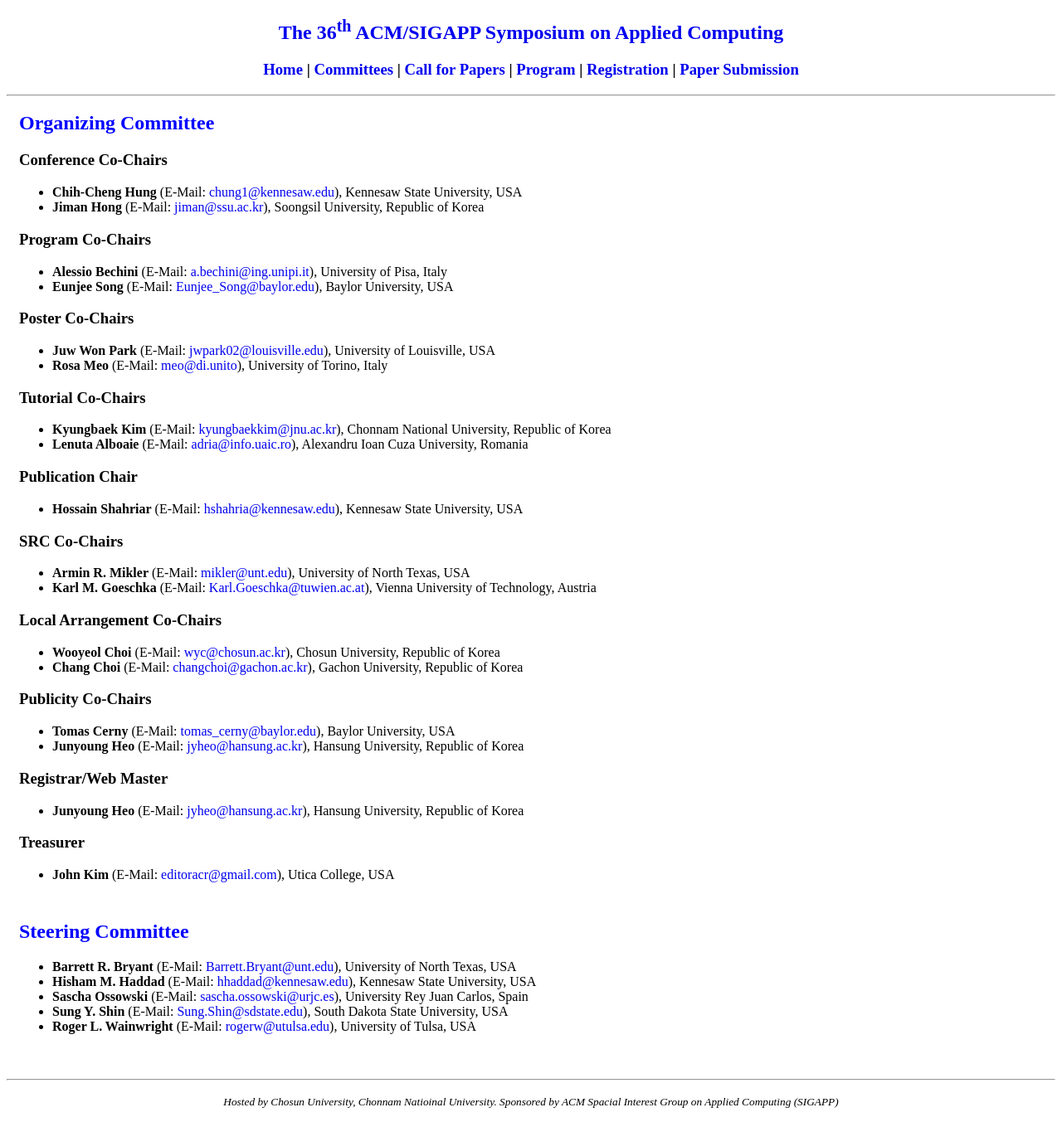
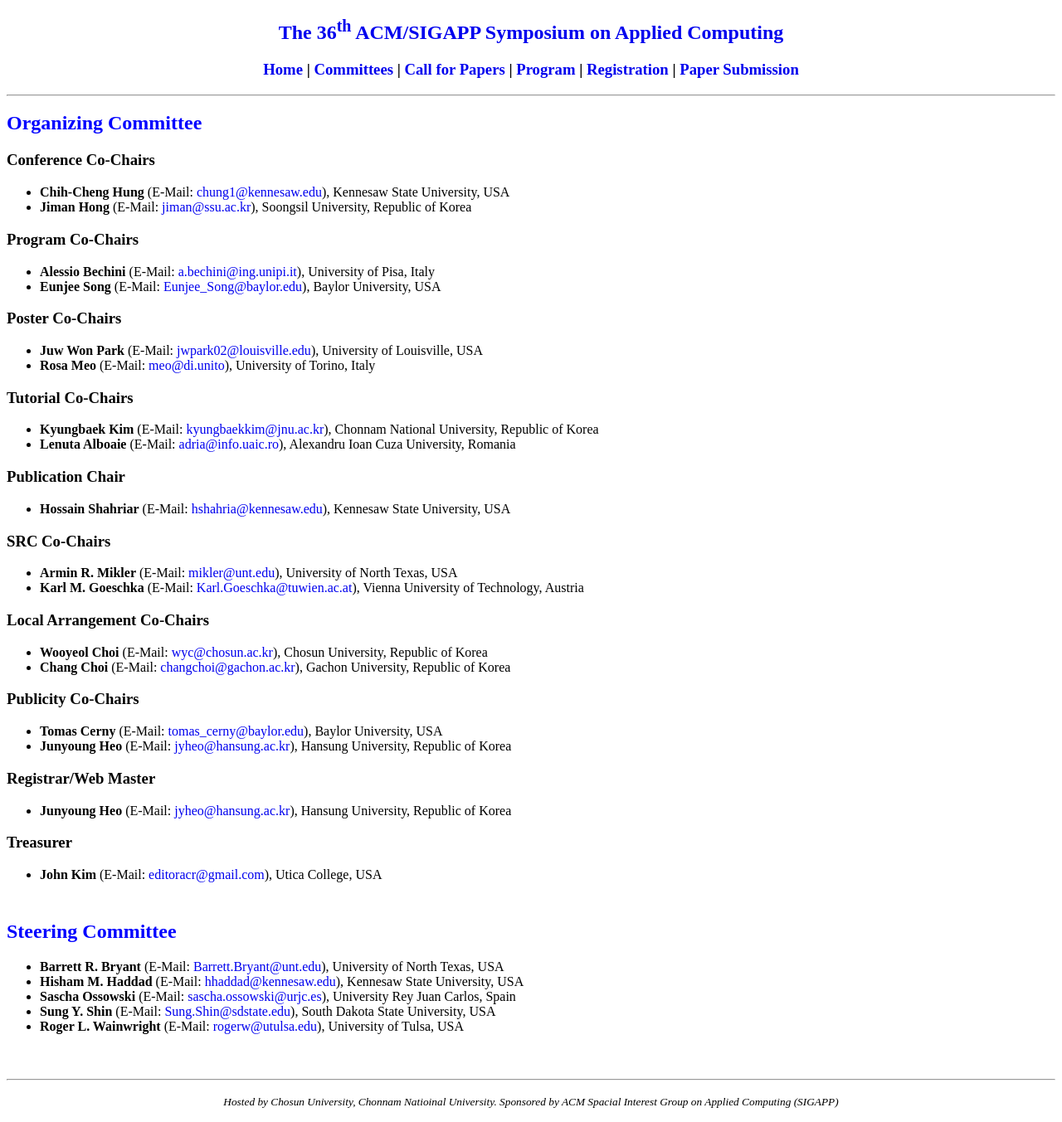
Before and after one commit to sac-dash/2021, a Jekyll site: the page built from committee/index.html, in a window 1280 px wide. Shown: the whole page at 83% size. Built offline with Jekyll 4.4.1, drawn with Linux system fonts in a browser that asks for light colours.

Commit message:
Update index.html

```diff
--- a/committee/index.html
+++ b/committee/index.html
@@ -3,7 +3,7 @@
 title: Dash Track in ACM/SIGAPP SAC 2021
 ---
 <div class="container">
-	<div class="content1">
+	<div class="content">
 		<div>
 			<h2 style="color:#0000FF">Organizing Committee</h2>
 				<h3>Conference Co-Chairs</h3>
```
